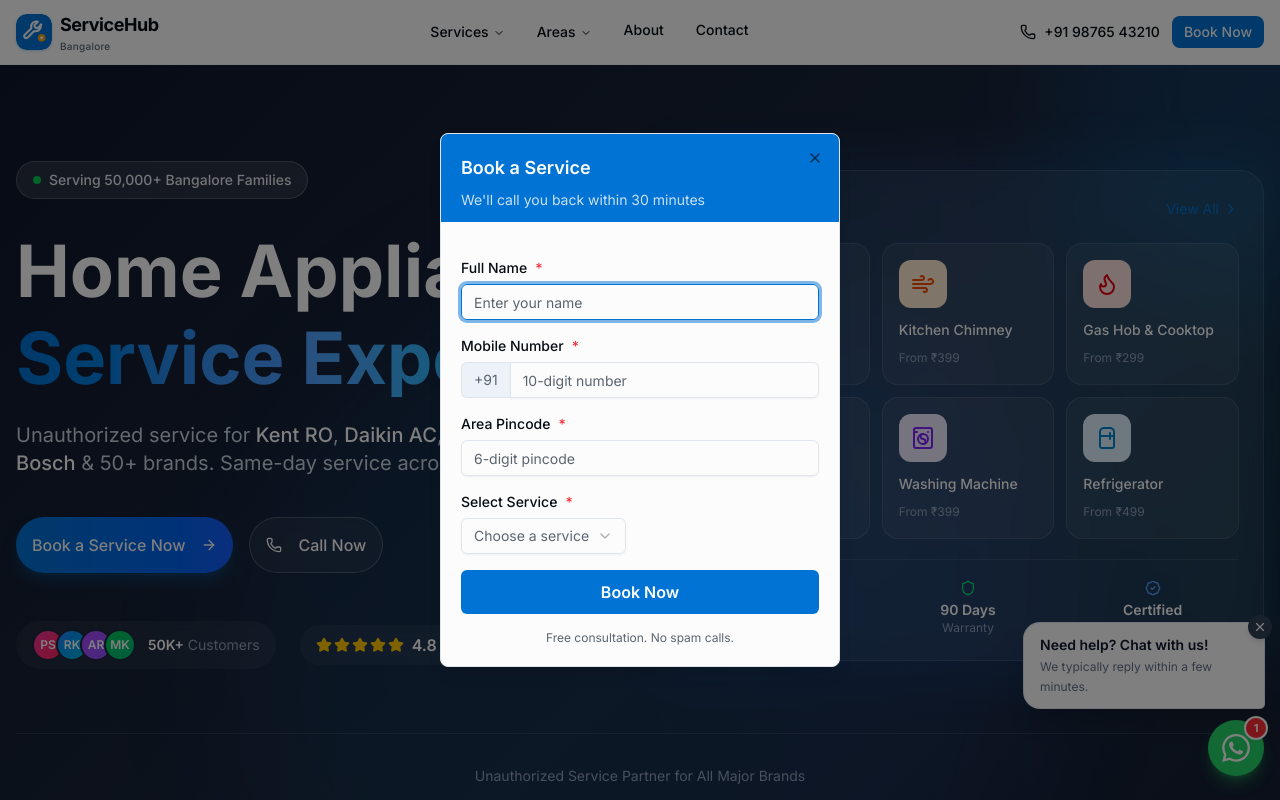
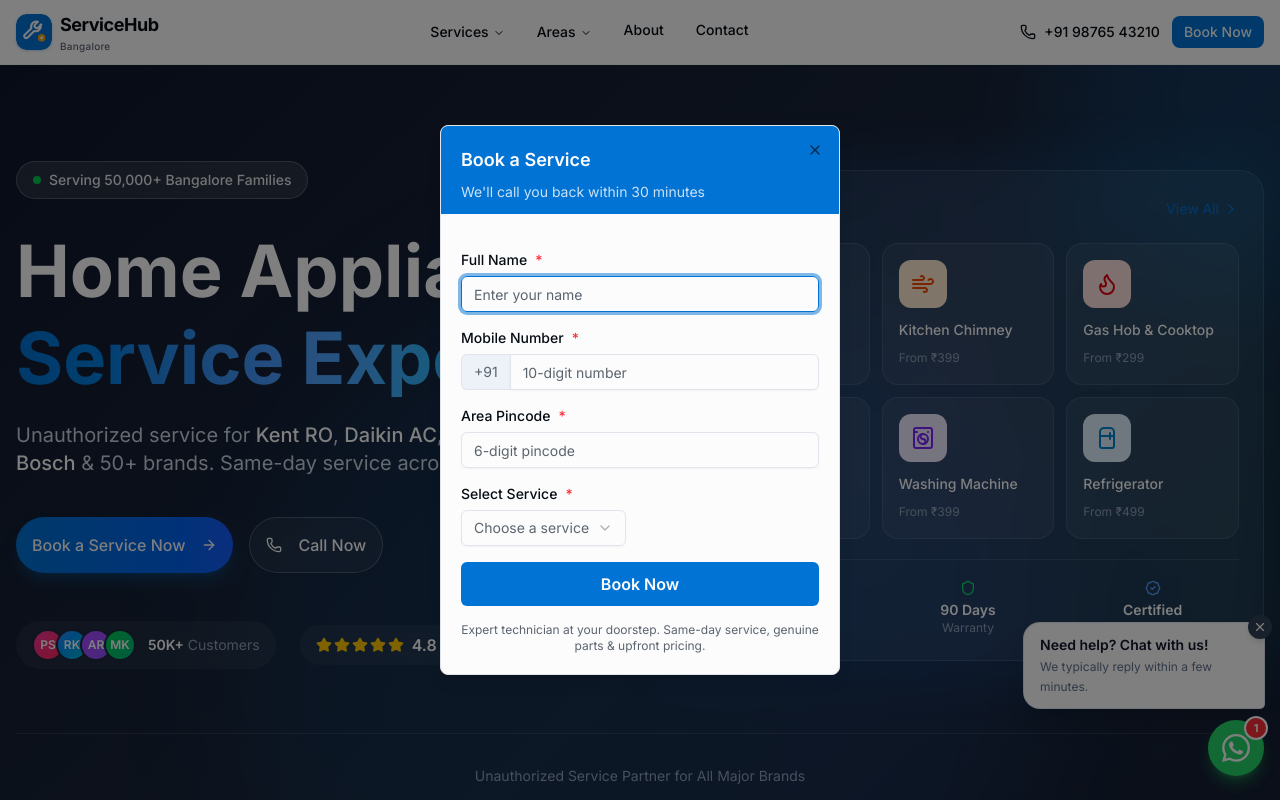
Before and after one commit to shrinivasspatil/service, a Next.js app: page / in a window 1280 px wide. Both pictures are taken after a click on the button "Book a Service Now". Shown: the top 800 px of the page. Built offline with nearby package versions, Linux system fonts and the light colour scheme.

Commit message:
feat: update consultation message to reflect service details
Updated consultation message to include technician details, same-day service, genuine parts, and upfront pricing

```diff
--- a/components/forms/booking-modal.tsx
+++ b/components/forms/booking-modal.tsx
@@ -295,7 +295,7 @@ export function BookingModal({ open, onOpenChange, defaultService, defaultArea }
               </Button>
 
               <p className="text-xs text-center text-muted-foreground">
-                Free consultation. No spam calls.
+                Expert technician at your doorstep. Same-day service, genuine parts &amp; upfront pricing.
               </p>
             </form>
           </>
```
